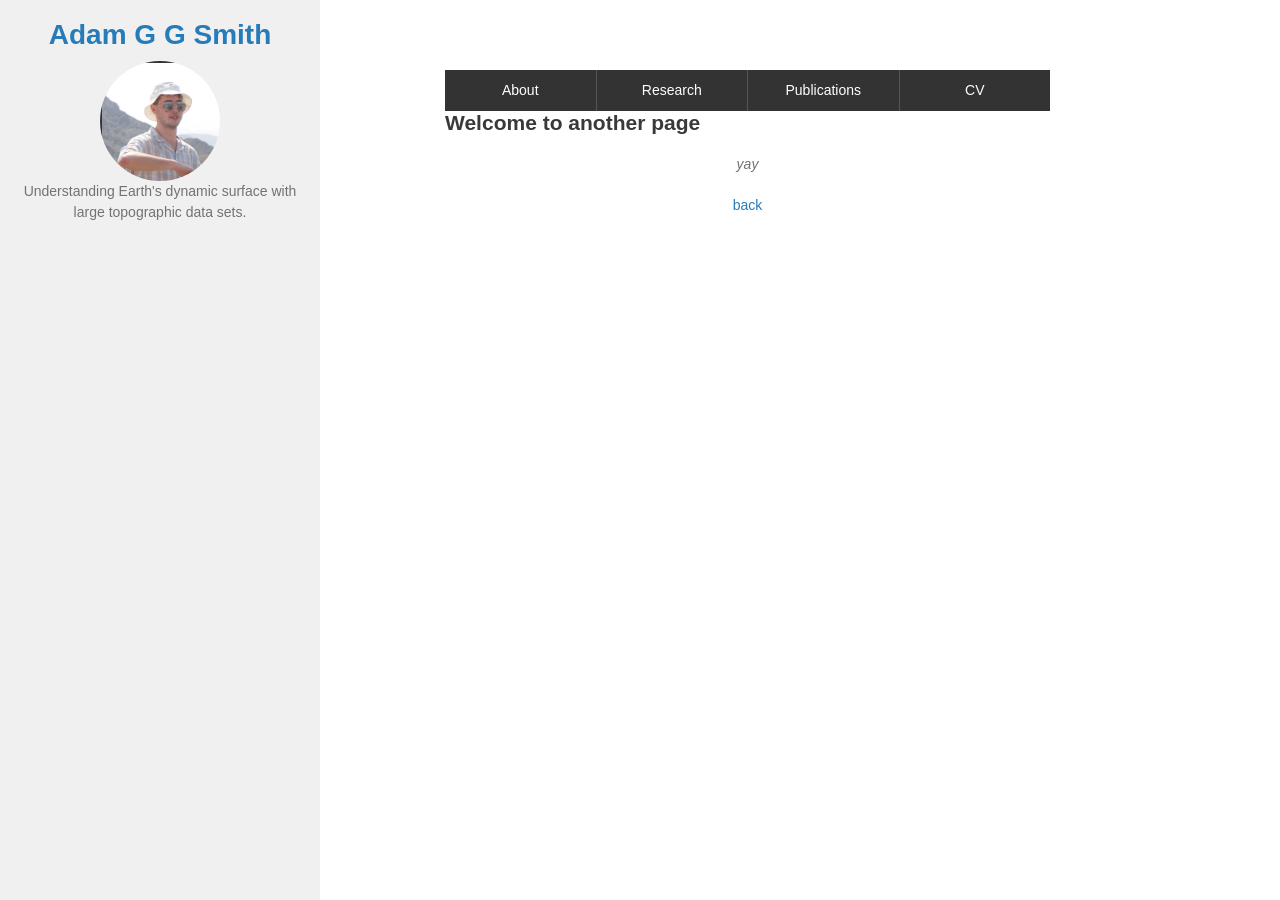
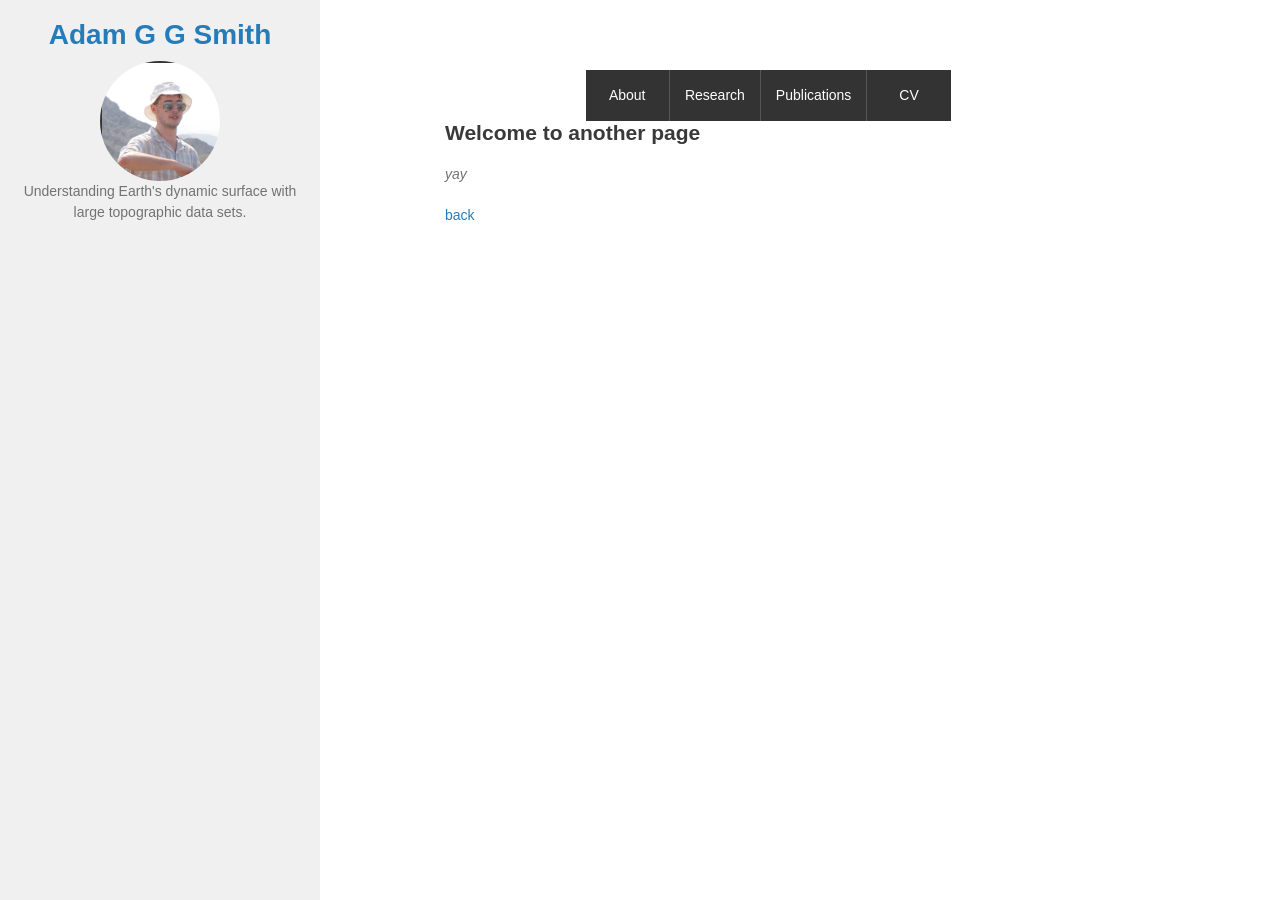
Before and after one commit to adamsmith142/adamsmith142.github.io, a Jekyll site: the page built from another-page.md, in a window 1280 px wide and 900 px high. Built offline with Jekyll 4.4.1, drawn with Linux system fonts in a browser that asks for light colours; our own code applies the rules of GitHub Pages for plain Markdown files.

Commit message:
Update default.html

```diff
--- a/_layouts/default.html
+++ b/_layouts/default.html
@@ -56,30 +56,39 @@
             text-align: center;
         }
 
-        main {
+         main {
             flex: 1;
+            width: 65%; /* Adjusted the width to fill 90% of the available space */
             padding: 20px;
             box-sizing: border-box;
-            margin-left: 25%;
-            margin-right: 0;
+            margin-left: 25%; /* 25% for the header */
+            margin-right: 5%; /* Reduced the right margin */
             overflow-y: auto;
+            display: flex;
+            flex-direction: column;
+            align-items: flex-start; /* Align text to the left in the main content */
         }
 
-          .tabs {
+        .tabs {
             display: flex;
             background-color: #333;
             position: sticky;
             top: 0;
             z-index: 2;
+            width: 65%; /* Adjusted the width to fill 90% of the available space */
+            max-width: calc(75% - 20px); /* Maximum width with a 7.5% margin on each side */
+            margin-left: 25%; /* 25% for the header */
+            margin-right: 5%; /* Reduced the right margin */
         }
 
         .tab {
             flex: 1;
-            padding: 10px 15px;
+            padding: 15px; /* Adjusted padding */
             text-align: center;
             color: #fff;
             text-decoration: none;
             border-right: 1px solid #555;
+            box-sizing: border-box;
         }
 
         .tab:last-child {
```
